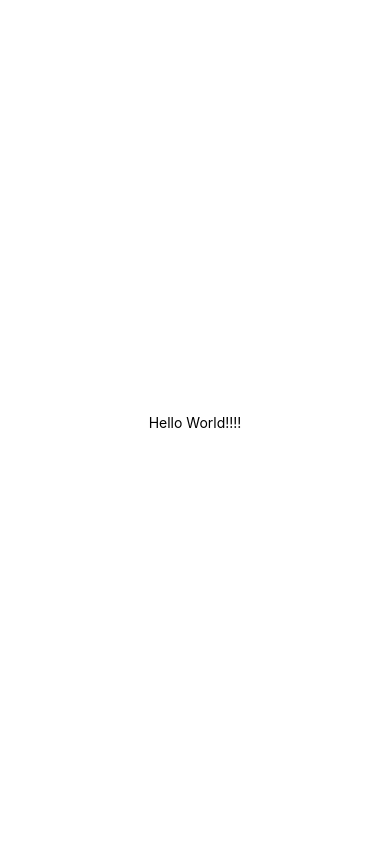
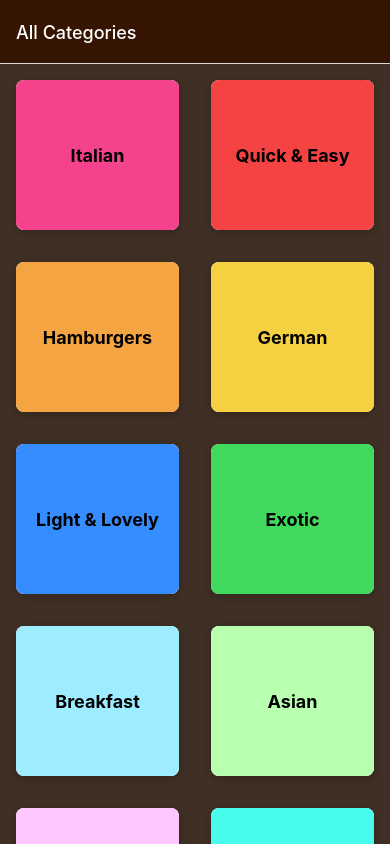
Before and after one commit to eb0x94/meals-app, a React Native app: screen /MealsCategories in a window 390 px wide. Built offline with nearby package versions, Linux system fonts and the light colour scheme.

Commit message:
Added Navigation an some styling

```diff
--- a/App.js
+++ b/App.js
@@ -1,20 +1,48 @@
-import { StatusBar } from 'expo-status-bar';
-import { StyleSheet, Text, View } from 'react-native';
+import { StatusBar } from "expo-status-bar";
+import { StyleSheet } from "react-native";
+import CategoriesScreen from "./screens/CategoriesScreen";
+import MealsOverviewScreen from "./screens/MealsOverviewScreen";
+import { NavigationContainer } from "@react-navigation/native";
+import { createNativeStackNavigator } from "@react-navigation/native-stack";
+
+const NavStack = createNativeStackNavigator();
 
 export default function App() {
-  return (
-    <View style={styles.container}>
-      <Text>Hello World!!!!</Text>
-      <StatusBar style="auto" />
-    </View>
-  );
+    return (
+        <>
+            <StatusBar style="light" />
+            <NavigationContainer>
+                <NavStack.Navigator
+                    screenOptions={{
+                        headerStyle: { backgroundColor: "#351401" },
+                        headerTintColor: "white",
+                        contentStyle: { backgroundColor: "#3f2f25" },
+                    }}
+                >
+                    <NavStack.Screen
+                        name="MealsCategories"
+                        component={CategoriesScreen}
+                        options={{
+                            title: "All Categories",
+                        }}
+                    />
+                    <NavStack.Screen
+                        name="MealsOverview"
+                        component={MealsOverviewScreen}
+                        // options={({route, navigation}) => {
+                        //   let catId = route.params.categoryId;
+                        //   return {
+                        //     title: catId
+                        //   }
+                        // }} -> With this you can setup navigation specific details. the following is an alternative to acheve the same but from inside the components passing the details towards the navigator.
+
+                    />
+                </NavStack.Navigator>
+            </NavigationContainer>
+        </>
+    );
 }
 
 const styles = StyleSheet.create({
-  container: {
-    flex: 1,
-    backgroundColor: '#fff',
-    alignItems: 'center',
-    justifyContent: 'center',
-  },
+    container: {},
 });
--- a/app.json
+++ b/app.json
@@ -1,10 +1,12 @@
 {
     "expo": {
-    "name": "RNCourse",
-    "slug": "RNCourse",
+        "name": "meals-app",
+        "slug": "meals-app",
         "version": "1.0.0",
         "orientation": "portrait",
         "icon": "./assets/icon.png",
+        "userInterfaceStyle": "light",
+        "backgroundColor": "#24180f",
         "splash": {
             "image": "./assets/splash.png",
             "resizeMode": "contain",
@@ -13,9 +15,7 @@
         "updates": {
             "fallbackToCacheTimeout": 0
         },
-    "assetBundlePatterns": [
-      "**/*"
-    ],
+        "assetBundlePatterns": ["**/*"],
         "ios": {
             "supportsTablet": true
         },
--- /dev/null
+++ b/components/CategoryGridTile.jsx
@@ -0,0 +1,55 @@
+import { StyleSheet, View, Text, Pressable, Platform } from "react-native";
+
+const CategoryGridTile = ({ title, color, onPress }) => {
+    return (
+        <View style={styles.gridItem}>
+            <Pressable
+                style={({ pressed }) => [
+                    styles.buttonContainer,
+                    pressed ? styles.iosBottonPressed : null,
+                ]}
+                android_ripple={{ color: "#ccc" }}
+                onPress={onPress}
+            >
+                <View
+                    style={[styles.textContainer, { backgroundColor: color }]}
+                >
+                    <Text style={styles.titleStyle}>{title}</Text>
+                </View>
+            </Pressable>
+        </View>
+    );
+};
+
+const styles = StyleSheet.create({
+    gridItem: {
+        flex: 1,
+        margin: 16,
+        height: 150,
+        borderRadius: 8,
+        elevation: 5,
+        backgroundColor: "white",
+        shadowColor: "black",
+        shadowOffset: { width: 0, height: 2 },
+        shadowOpacity: 0.2,
+        shadowRadius: 8,
+        overflow: Platform.OS === "android" ? "hidden" : "visible",
+    },
+    buttonContainer: { flex: 1 },
+    iosBottonPressed: {
+        opacity: 0.80,
+    },
+    textContainer: {
+        flex: 1,
+        padding: 16,
+        borderRadius: 8,
+        justifyContent: "center",
+        alignItems: "center",
+    },
+    titleStyle: {
+        fontWeight: "bold",
+        fontSize: 18,
+    },
+});
+
+export default CategoryGridTile;
--- /dev/null
+++ b/components/MealItem.jsx
@@ -0,0 +1,89 @@
+import {
+    View,
+    Text,
+    StyleSheet,
+    Pressable,
+    Image,
+    Platform,
+} from "react-native";
+
+const MealItem = ({
+    title,
+    imageUrl,
+    mealDuration,
+    mealComplexity,
+    mealAffordability,
+}) => {
+    return (
+        <View style={styles.mealItemContainter}>
+            <Pressable
+                style={({ pressed }) =>
+                    pressed ? styles.iosBottonPressed : null
+                }
+                android_ripple={{ color: "#ccc" }}
+            >
+                <View style={styles.innerContainer}>
+                    <View>
+                        <Image
+                            source={{ uri: imageUrl }}
+                            style={styles.image}
+                        />
+                        <Text style={styles.title}>{title}</Text>
+                    </View>
+                    <View style={styles.details}>
+                        <Text style={styles.detailItem}>{mealDuration}m</Text>
+                        <Text style={styles.detailItem}>
+                            {mealComplexity.toUpperCase()}
+                        </Text>
+                        <Text style={styles.detailItem}>
+                            {mealAffordability.toUpperCase()}
+                        </Text>
+                    </View>
+                </View>
+            </Pressable>
+        </View>
+    );
+};
+
+const styles = StyleSheet.create({
+    mealItemContainter: {
+        margin: 16,
+        borderRadius: 8,
+        backgroundColor: "white",
+        elevation: 4,
+        shadowColor: "black",
+        shadowOffset: { width: 0, height: 2 },
+        shadowOpacity: 0.4,
+        shadowRadius: 10,
+        overflow: Platform.OS === "android" ? "hidden" : "visible",
+    },
+    innerContainer: {
+        borderRadius: 8,
+        overflow: "hidden",
+    },
+    image: {
+        width: "100%",
+        height: 180,
+    },
+    title: {
+        fontWeight: "bold",
+        textAlign: "center",
+        fontSize: 18,
+        margin: 8,
+    },
+    details: {
+        flexDirection: "row",
+        alignItems: "center",
+        justifyContent: "center",
+        padding: 8,
+    },
+    detailItem: {
+        marginHorizontal: 4,
+        fontSize: 12,
+    },
+    iosBottonPressed: {
+        opacity: 0.8,
+    },
+});
+
+export default MealItem;
--- /dev/null
+++ b/screens/CategoriesScreen.jsx
@@ -0,0 +1,33 @@
+import { StyleSheet, FlatList } from "react-native";
+import CategoryGridTile from "../components/CategoryGridTile";
+import { CATEGORIES } from "../data/dummyData.js";
+
+const CategoriesScreen = ({ navigation }) => {
+    let renderCategoryItem = (itemData) => {
+        let pressHandler = () => {
+            navigation.navigate("MealsOverview",{
+                categoryId: itemData.item.id
+            });
+        };
+
+        return (
+            <CategoryGridTile
+                title={itemData.item.title}
+                color={itemData.item.color}
+                onPress={pressHandler}
+            />
+        );
+    };
+
+    return (
+        <FlatList
+            data={CATEGORIES}
+            renderItem={renderCategoryItem}
+            keyExtractor={(item) => item.id}
+            numColumns={2}
+        />
+    );
+};
+
+const styles = StyleSheet.create({});
+export default CategoriesScreen;
--- /dev/null
+++ b/screens/MealsOverviewScreen.jsx
@@ -0,0 +1,54 @@
+import { StyleSheet, FlatList, View } from "react-native";
+import MealItem from "../components/MealItem";
+import { MEALS, CATEGORIES } from "../data/dummyData";
+import { useLayoutEffect } from "react";
+
+const MealsOverviewScreen = ({ route, navigation }) => {
+    let catId = route.params.categoryId;
+
+    let displayedMeals = MEALS.filter((mealItem) => {
+        return mealItem.categoryIds.indexOf(catId) >= 0;
+    });
+
+    //useEffect alternative, but it makes the changes before or whilst the component is rendered.
+    //useEffect invokes after the render of the components.
+    useLayoutEffect(() => {
+        let categoryTitle = CATEGORIES.find(
+            (category) => category.id === catId
+        ).title;
+        navigation.setOptions({
+            title: categoryTitle,
+        });
+    }, [catId, navigation]);
+
+    let renderMealItem = (itemData) => {
+        let parsedItem = itemData.item;
+        let mealItemProps = {
+            title: parsedItem.title,
+            imageUrl: parsedItem.imageUrl,
+            mealDuration: parsedItem.duration,
+            mealComplexity: parsedItem.complexity,
+            mealAffordability: parsedItem.affordability,
+        };
+        return <MealItem {...mealItemProps} />;
+    };
+
+    return (
+        <View style={styles.container}>
+            <FlatList
+                data={displayedMeals}
+                renderItem={renderMealItem}
+                keyExtractor={(item) => item.id}
+            />
+        </View>
+    );
+};
+
+const styles = StyleSheet.create({
+    container: {
+        flex: 1,
+        padding: 16,
+    },
+});
+
+export default MealsOverviewScreen;
```
Also changed, not shown: package.json (+11 -7 lines), 2 other files (tests, documents, lock files or other folders). Lines whose indentation alone changed are shown as unchanged.
